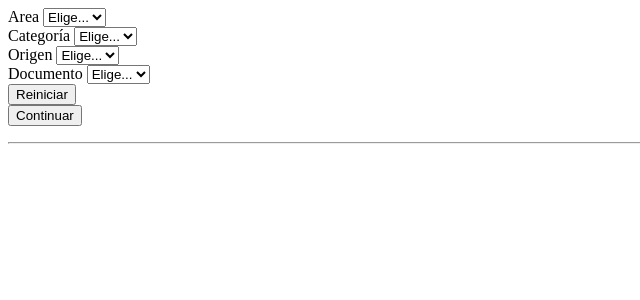
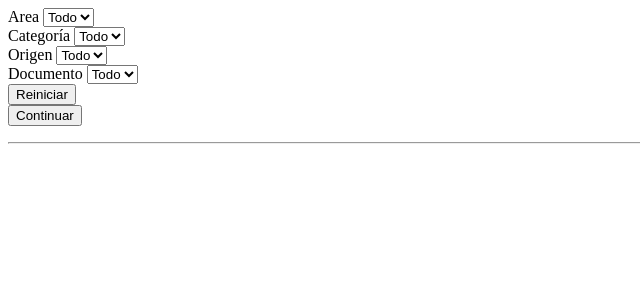
Before and after one commit to freddygarcia/docs_pool, a Django app: template doc_registration/templates/search_form.html in a window 1280 px wide. Shown: the top 300 px of the page, without its empty margins (0-640 px from the left). Run offline with Django 3.2, Linux system fonts and the light colour scheme; the template is opened without the code that fills it, so the values that code supplies are empty.

Commit message:
Change select form text 'elige..' -> 'todo'

```diff
--- a/doc_registration/templates/search_form.html
+++ b/doc_registration/templates/search_form.html
@@ -8,28 +8,28 @@
             <div class="col-md-4 mb-1">
                 <label for="state">Area</label>
                 <select class="custom-select power-select d-block w-100" id="area" name='area'>
-                    <option value="">Elige...</option>
+                    <option value="">Todo</option>
                 </select>
             </div>
 
             <div class="col-md-4 mb-1">
                 <label for="state">Categoría</label>
                 <select class="custom-select power-select d-block w-100" id="category" name='category'>
-                    <option value="">Elige...</option>
+                    <option value="">Todo</option>
                 </select>
             </div>
 
             <div class="col-md-4 mb-1">
                 <label for="state">Origen</label>
                 <select class="custom-select power-select d-block w-100" id="source" name='source'>
-                    <option value="">Elige...</option>
+                    <option value="">Todo</option>
                 </select>
             </div>
 
             <div class="col-md-12 mb-4">
                 <label for="state">Documento</label>
                 <select class="custom-select power-select d-block w-100" id="document" name='document'>
-                    <option value="">Elige...</option>
+                    <option value="">Todo</option>
                 </select>
             </div>
 
```
